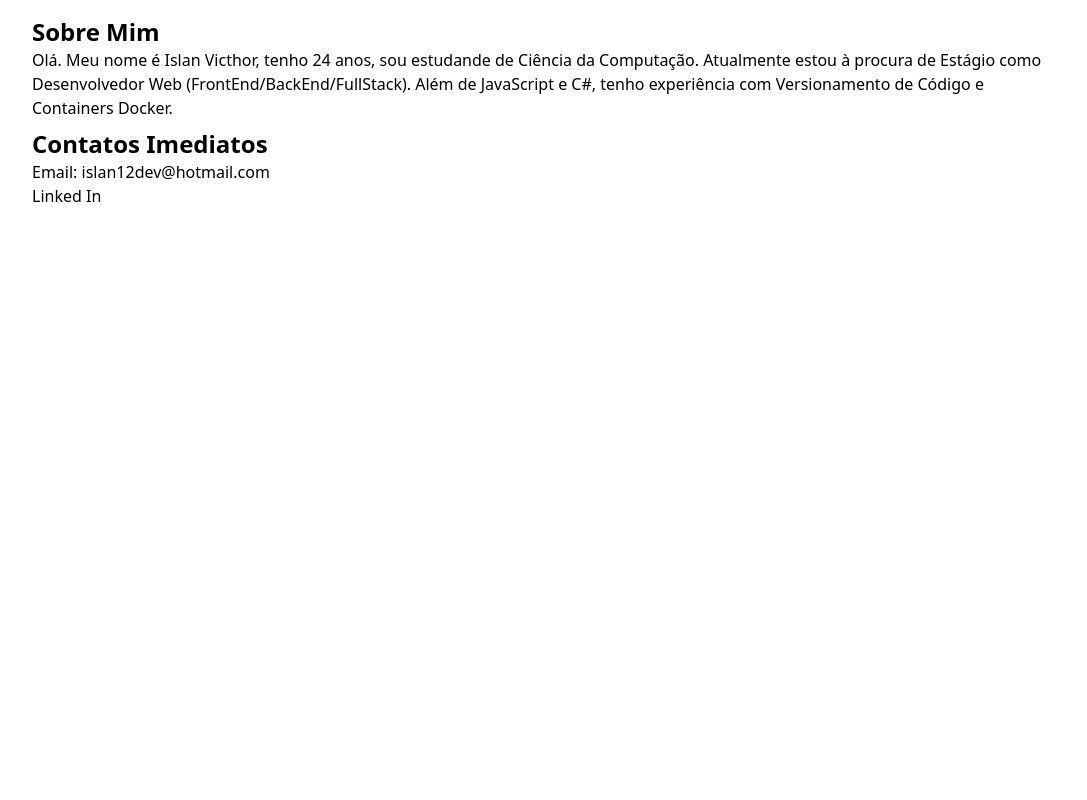
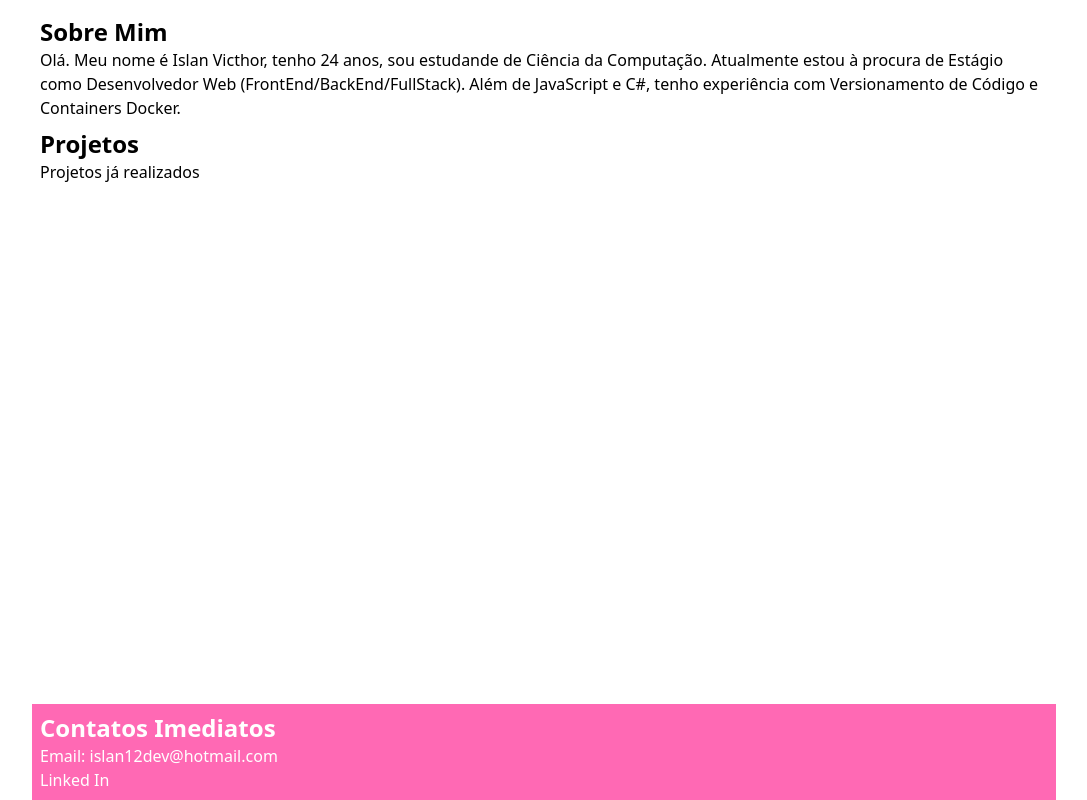
Before and after one commit to Islan42/islan42.github.io, a plain HTML site: page index.html in a window 1280 px wide. Shown: the whole page, without its empty margins (96-1183 px from the left). Drawn offline with nearby package versions, Linux system fonts and the light colour scheme.

Commit message:
Adicioneis umas cores

```diff
--- a/index.html
+++ b/index.html
@@ -5,23 +5,36 @@
         <meta name="viewport" content="width=device-width, initial-scale=1.0">
         <title>Islan</title>
         <script src="https://cdn.tailwindcss.com"></script>
+        <script>
+            tailwind.config = {
+                theme: {
+                    extend: {
+                        colors: {
+                            hotpink: '#FF69B4'
+                        }
+                    }
+                }
+            }
+        </script>
     </head>
-    <body class="max-w-5xl mx-auto h-screen">
-        <main class="py-2">
+    <body class="max-w-5xl mx-auto h-screen  flex flex-col">
+        <main class="p-2 flex-1">
             <section class="mt-2">
                 <h2 class="text-2xl font-semibold">Sobre Mim</h2>
                 <p>Olá. Meu nome é Islan Victhor, tenho 24 anos, sou estudande de Ciência da Computação. Atualmente estou à procura de Estágio como Desenvolvedor Web (FrontEnd/BackEnd/FullStack). Além de JavaScript e C#, tenho experiência com Versionamento de Código e Containers Docker.</p>
             </section>
             <section class="mt-2">
-                <h2 class="text-2xl font-semibold">Contatos Imediatos</h2>
-                <ul>
-                    <li>Email: <a href="mailto:islan12dev@hotmail.com">islan12dev@hotmail.com</a></li>
-                    <li><a href="https://www.linkedin.com/in/islan-victhor-b-426b17133/" target="_blank">Linked In</a></li>
-                </ul>
+                <h2 class="text-2xl font-semibold">Projetos</h2>
+                <p>Projetos já realizados</p>
+                <ul></ul>
             </section>
         </main>
-        <footer>
-
+        <footer class="bg-hotpink text-white p-2">
+            <h2 class="text-2xl font-semibold">Contatos Imediatos</h2>
+            <ul>
+                <li>Email: <a href="mailto:islan12dev@hotmail.com">islan12dev@hotmail.com</a></li>
+                <li><a href="https://www.linkedin.com/in/islan-victhor-b-426b17133/" target="_blank">Linked In</a></li>
+            </ul>
         </footer>
     </body>
 </html>
```
